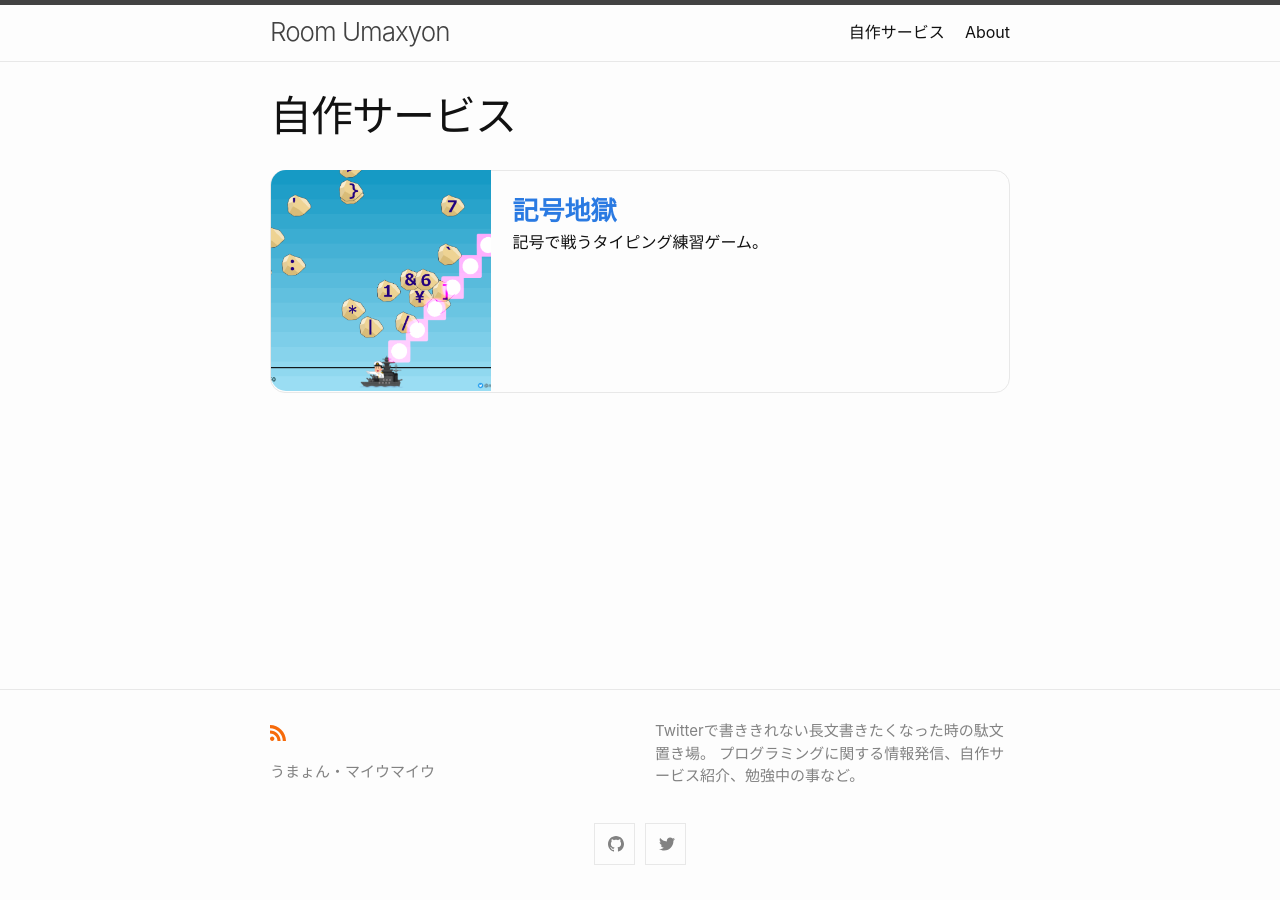
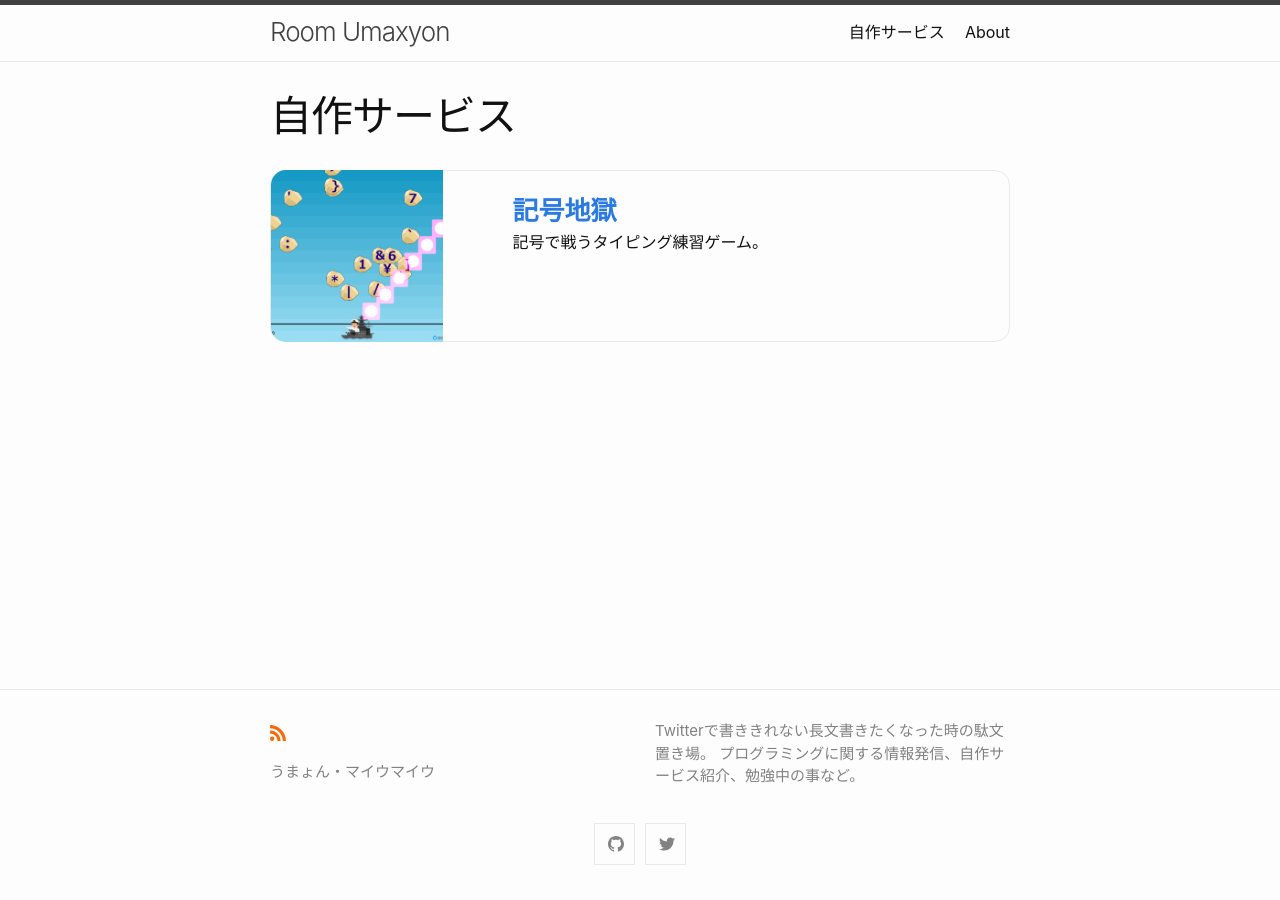
Before and after one commit to umaxyon/MaiuBlog, a Jekyll site: the page built from headlink/1_service.md, in a window 1280 px wide. Built offline with Jekyll 4.4.1, drawn with Linux system fonts in a browser that asks for light colours.

Commit message:
mycardにmax-height追加

```diff
--- a/_sass/minima/custom-styles.scss
+++ b/_sass/minima/custom-styles.scss
@@ -9,6 +9,7 @@
     border: 1px solid $border-color-01;
     border-radius: 15px;
     height: auto;
+    max-height: 170px;
     h3 {
         font-weight: bold;
         margin-top: 0px;
@@ -22,8 +23,7 @@
         border-top-left-radius: 15px;
         border-bottom-left-radius: 15px;
         margin-top: -1px;
-        // width: 100%;
-        height: 100%;
+        height: 101%;
         object-fit: cover;
     }
 }
```
